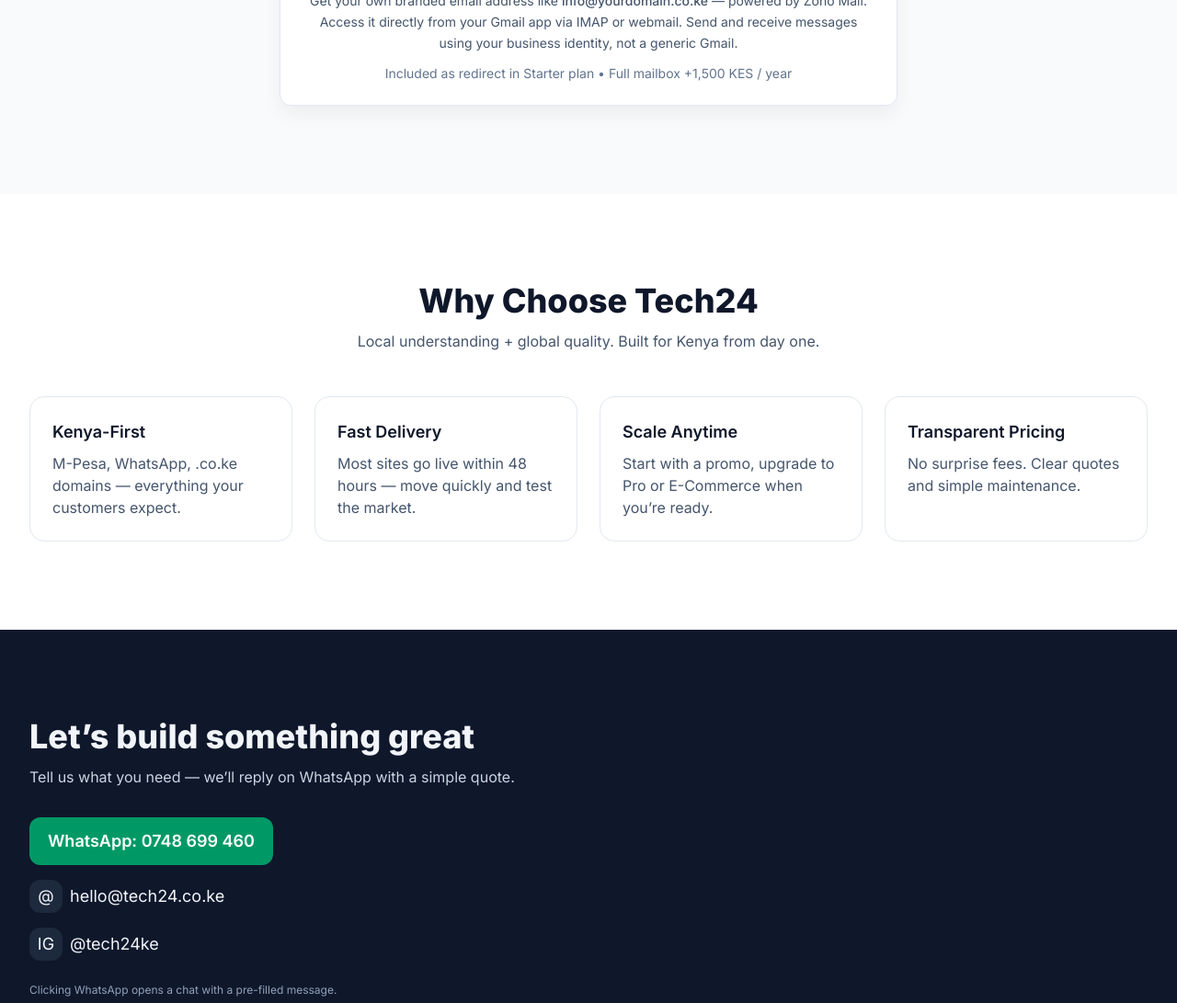
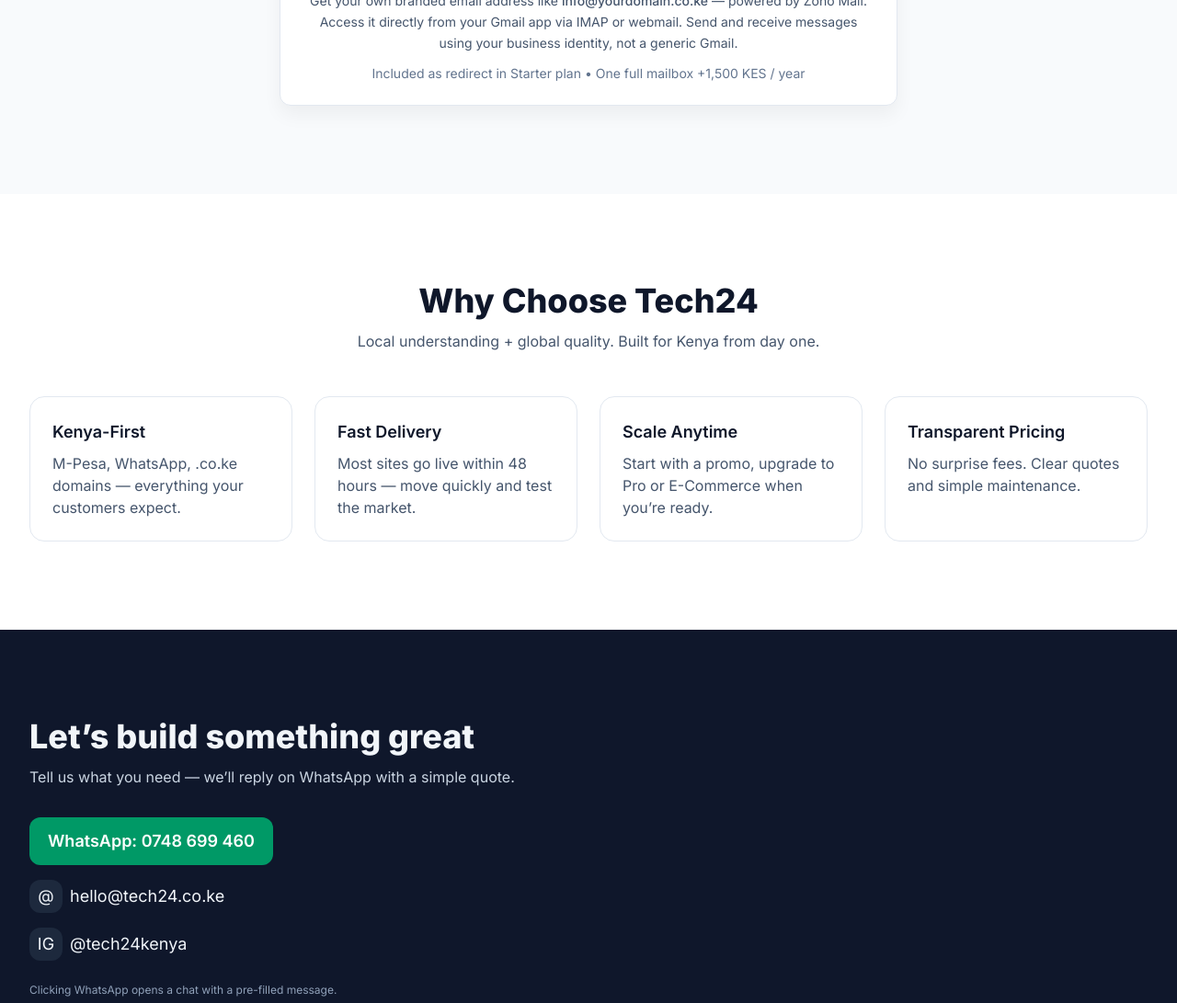
Before and after one commit to tech24-ke/tech24-web, a Next.js app: page / in a window 1280 px wide. Shown: the part 3450-4541 px from the top of the page at 92% size. Built offline with nearby package versions, Linux system fonts and the light colour scheme.

Commit message:
IG handle

```diff
--- a/src/app/page.tsx
+++ b/src/app/page.tsx
@@ -300,7 +300,7 @@
                   Get your own branded email address like <span className="font-medium">info@yourdomain.co.ke</span> — powered by Zoho Mail.
                   Access it directly from your Gmail app via IMAP or webmail. Send and receive messages using your business identity, not a generic Gmail.
                 </p>
-                <p className="mt-3 text-sm text-slate-500">Included as redirect in Starter plan • Full mailbox +1,500 KES / year</p>
+                <p className="mt-3 text-sm text-slate-500">Included as redirect in Starter plan • One full mailbox +1,500 KES / year</p>
               </div>
 
             </div>
@@ -343,7 +343,7 @@
                   </div>
                   <div className="flex items-center gap-2">
                     <span className="inline-flex h-9 w-9 items-center justify-center rounded-xl bg-slate-800">IG</span>
-                    <a href="https://instagram.com/tech24ke" target="_blank" rel="noopener" className="hover:underline">@tech24ke</a>
+                    <a href="https://instagram.com/tech24ke" target="_blank" rel="noopener" className="hover:underline">@tech24kenya</a>
                   </div>
                   <p className="pt-2 text-xs text-slate-400">Clicking WhatsApp opens a chat with a pre-filled message.</p>
                 </div>
```
